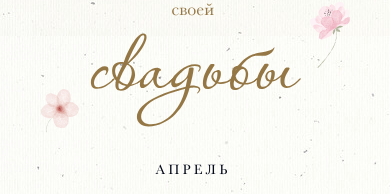
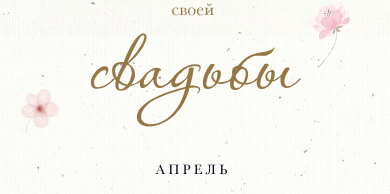
Before and after one commit to pavelleonenko007/wedding-invitation, a Next.js app: page / in a window 390 px wide. Shown: the part 324-518 px from the top of the page. Built offline with nearby package versions, Linux system fonts and the light colour scheme.

Commit message:
fix: move flower to the left a little bit

```diff
--- a/app/page.tsx
+++ b/app/page.tsx
@@ -95,7 +95,7 @@ export default function Home() {
 							</Invitation>
 							<WeddingWord />
 							<Floral
-								className="w-[40rem] h-[40rem] absolute bottom-[10%] left-0 -translate-x-[100%] translate-y-[50%] sm:-translate-x-[400%]"
+								className="w-[40rem] h-[40rem] absolute bottom-[10%] left-0 -translate-x-[150%] translate-y-[50%] sm:-translate-x-[400%]"
 								variant="flower"
 								delayRatio={6}
 							/>
```
